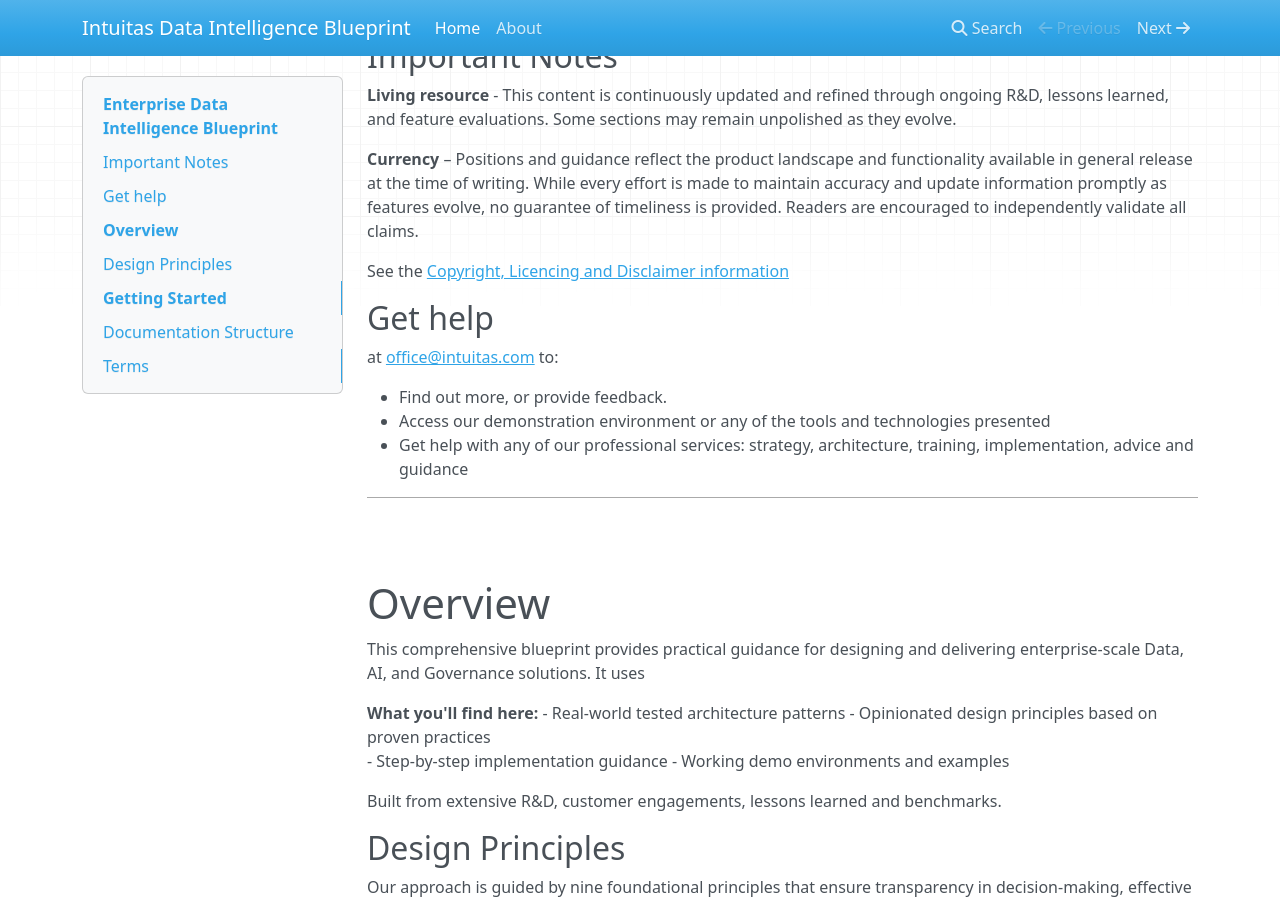
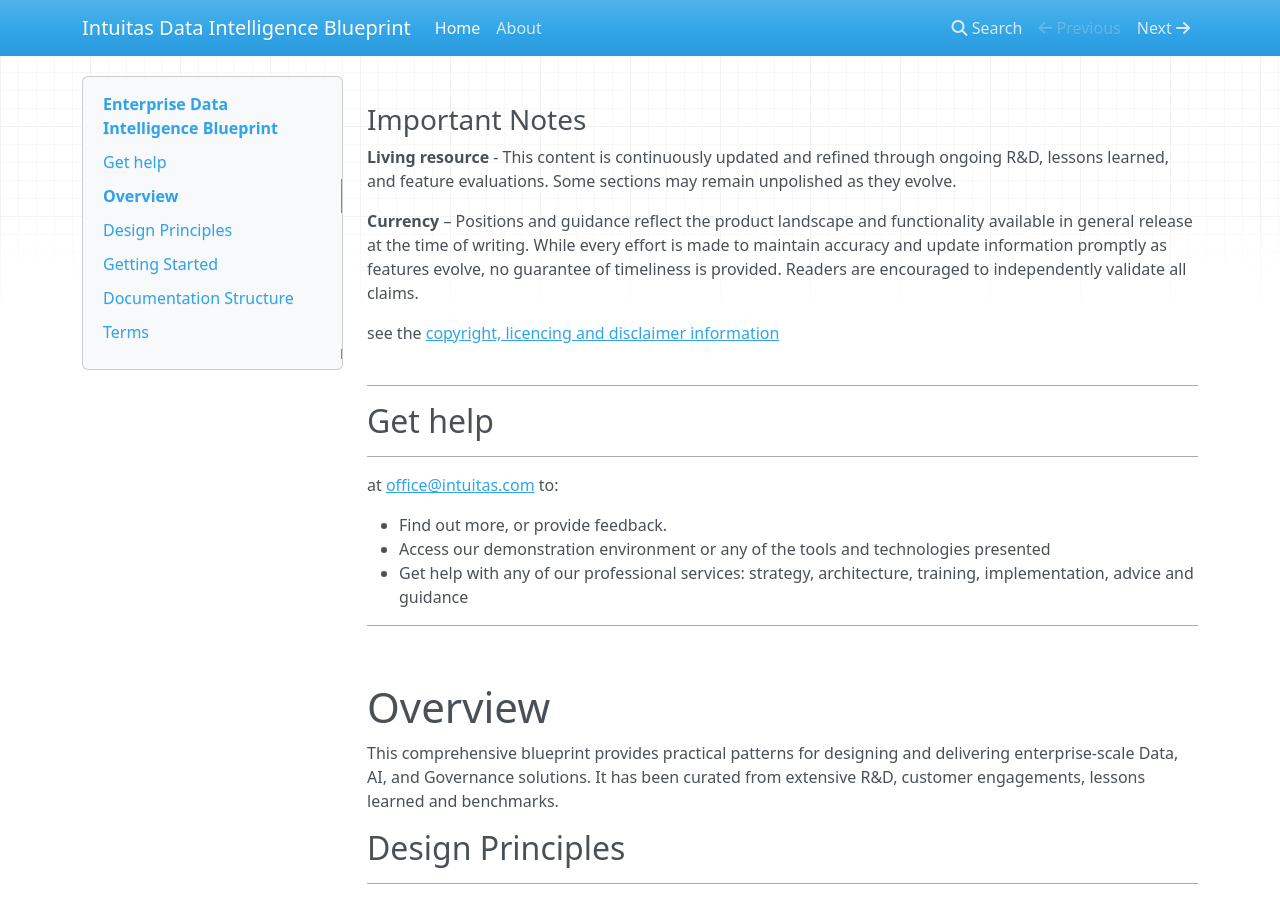
Before and after one commit to bensonchoyintuitas/intuitas_knowledgebase, an MkDocs documentation site: the page built from docs/README.md, in a window 1280 px wide and 900 px high, scrolled down 505 px. Built offline with MkDocs 1.6.1, drawn with Linux system fonts in a browser that asks for light colours; nearby versions of some CDN libraries; some of the changed text lies outside the part shown.

Commit message:
Enhance level_0.md and level_1.md by adding centered examples of domains and reference architecture images, improving visual presentation and clarity. Update README.md and index.html for consistent formatting and alignment, including adjustments to headings and sections. Update build date in index.html to the latest timestamp.

```diff
--- a/docs/README.md
+++ b/docs/README.md
@@ -1,5 +1,6 @@
-<a href="https://www.intuitas.com"><img src="img/intuitas.png" width="200"/></a> | *We help organisations navigate the complexity and noise to achieve their unique objectives with data.*
-:---|:---
+| | |
+|:---|:---|
+| <a href="https://www.intuitas.com"><img src="img/intuitas.png" width="200"/></a> | *We help organisations navigate the complexity and noise to achieve their unique objectives with data.* |
 
 <br>
 
@@ -11,16 +12,22 @@
 
 The ideas are intentionally opinionated, shaped by the Intuitas design philosophy, and proven in practice—supported by working demonstration environments. While grounded in large, multi-domain enterprise deployments, they can be adapted to suit organisations of any scale or type.
 
+<br>
+<br>
 
-## Important Notes
+### Important Notes
 
 **Living resource** - This content is continuously updated and refined through ongoing R&D, lessons learned, and feature evaluations. Some sections may remain unpolished as they evolve.
 
 **Currency** – Positions and guidance reflect the product landscape and functionality available in general release at the time of writing. While every effort is made to maintain accuracy and update information promptly as features evolve, no guarantee of timeliness is provided. Readers are encouraged to independently validate all claims.
 
-See the [Copyright, Licencing and Disclaimer information](#terms)
+see the [copyright, licencing and disclaimer information](#terms)
+<br>
+<br>
+---
 
 ## Get help
+---
 
  at [office@intuitas.com](mailto:office@intuitas.com) to:
 
@@ -30,22 +37,14 @@
 
 ---
 <br>
-<br>
 
 # Overview
 
-This comprehensive blueprint provides practical guidance for designing and delivering enterprise-scale Data, AI, and Governance solutions. It uses
-
-**What you'll find here:**
-- Real-world tested architecture patterns
-- Opinionated design principles based on proven practices
-- Step-by-step implementation guidance
-- Working demo environments and examples
-
-Built from extensive R&D, customer engagements, lessons learned and benchmarks.
+This comprehensive blueprint provides practical patterns for designing and delivering enterprise-scale Data, AI, and Governance solutions. It has been curated  from extensive R&D, customer engagements, lessons learned and benchmarks.
 
 
 ## Design Principles
+---
 
 Our approach is guided by nine foundational principles that ensure transparency in decision-making, effective trade-off evaluation, and strategic alignment.
 
@@ -68,7 +67,8 @@
 <br>
 <br>
 
-# Getting Started
+## Getting Started
+---
 
 ### **Choose Your Starting Point**
 
@@ -90,9 +90,10 @@
 ---
 
 ## Documentation Structure
+---
 
 ### **Level 0: Enterprise Context**
-- [organisational & Domain Definition](level_0.md#org-domain-definition)
+- [Organisational & Domain Definition](level_0.md#org-domain-definition)
 - [Strategies and Objectives](level_0.md#strategies-and-objectives)
 - [Key Systems and Data Assets](level_0.md#key-systems-and-data-assets)
 - [Team Capabilities and Roles](level_0.md#team-capabilities-and-roles)
@@ -160,7 +162,8 @@
 
 **Disclaimer:** Content is provided for general information only.  It does not constitute professional advice and should not be relied on as a substitute for advice tailored to your circumstances. No liability is accepted for errors or omissions. Always consider your local context and verify applicability before considering its use.
 
-
+<br>
+---
 
 <div align="center">
 
```
Also changed, not shown: other parts of docs/README.md (+2 -1 lines), docs/level_0.md (+3 -1 lines), docs/level_1.md (+40 -12 lines), site/index.html, site/level_0/index.html, site/level_1/index.html, site/search/search_index.json.
